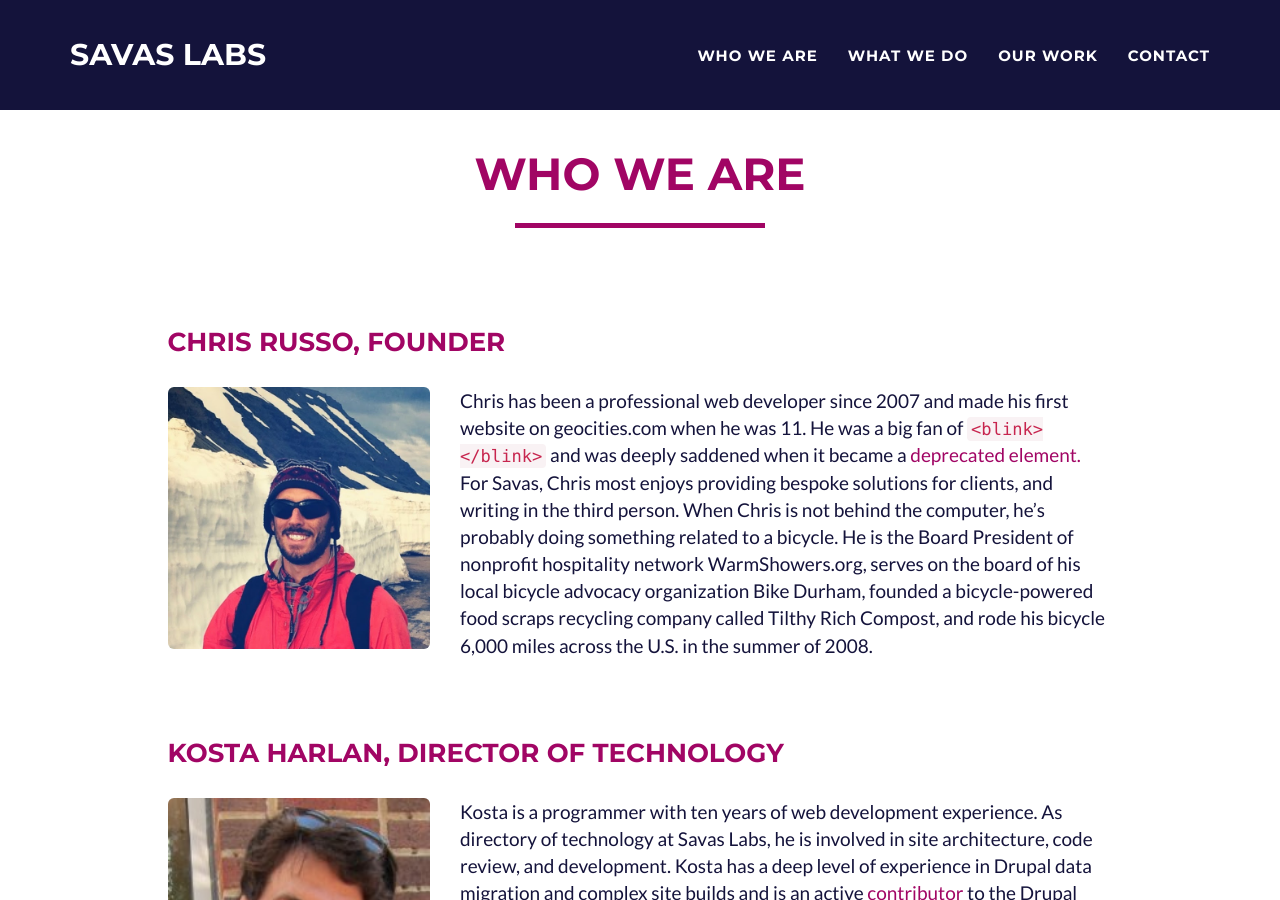
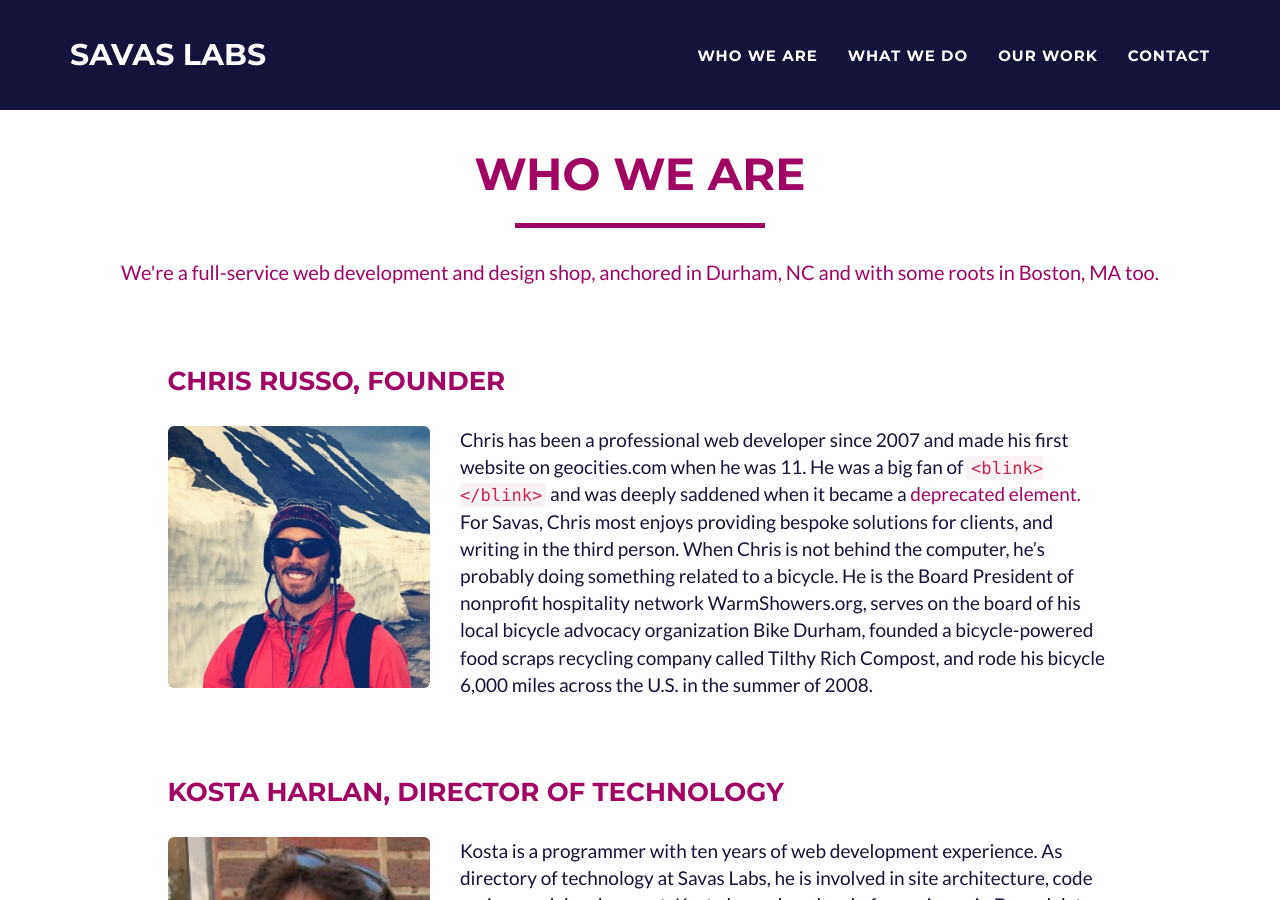
Before and after one commit to savaslabs/savaslabs_old, a Jekyll site: the page built from index.html, in a window 1280 px wide and 900 px high, scrolled down 561 px. Built offline with Jekyll 4.4.1, drawn with Linux system fonts in a browser that asks for light colours.

Commit message:
Add a note to who we are

```diff
--- a/_includes/whoweare.html
+++ b/_includes/whoweare.html
@@ -5,6 +5,11 @@
                 <div class="col-lg-12 text-center">
                     <h2>Who We Are</h2>
                     <hr class="star-primary">
+                </div>
+            </div>
+            <div class="row">
+                <div class="col-lg-12 text-center">
+                    <p>We're a full-service web development and design shop, anchored in Durham, NC and with some roots in Boston, MA too.</p>
                 </div>
             </div>
             {% for profile in site.data.profiles %}
```
